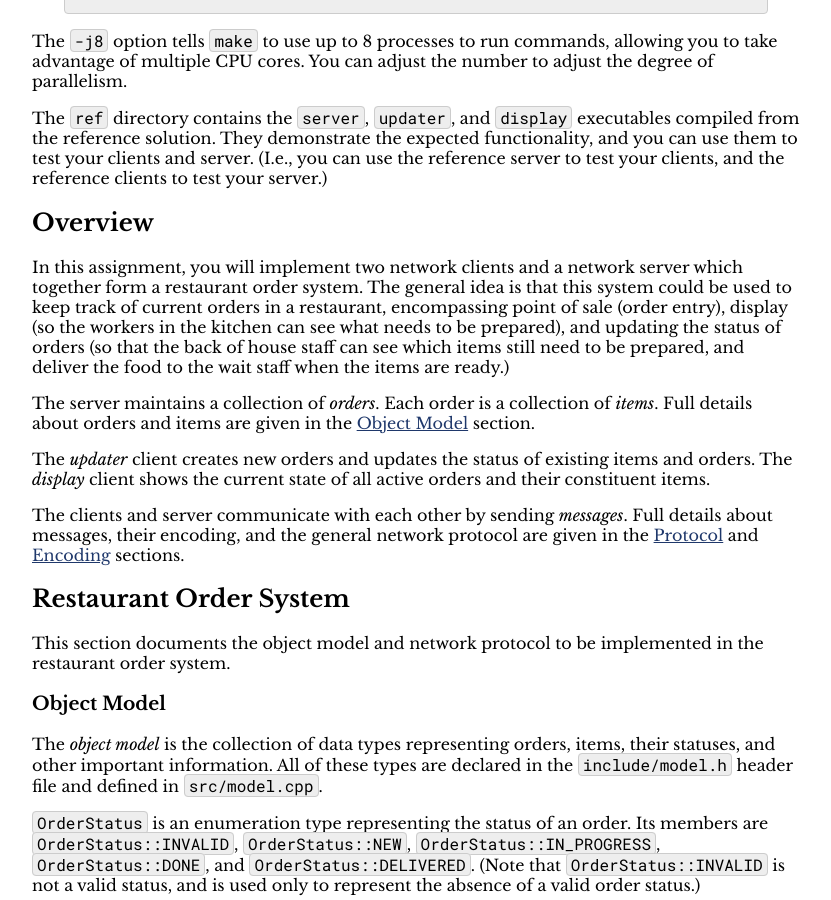
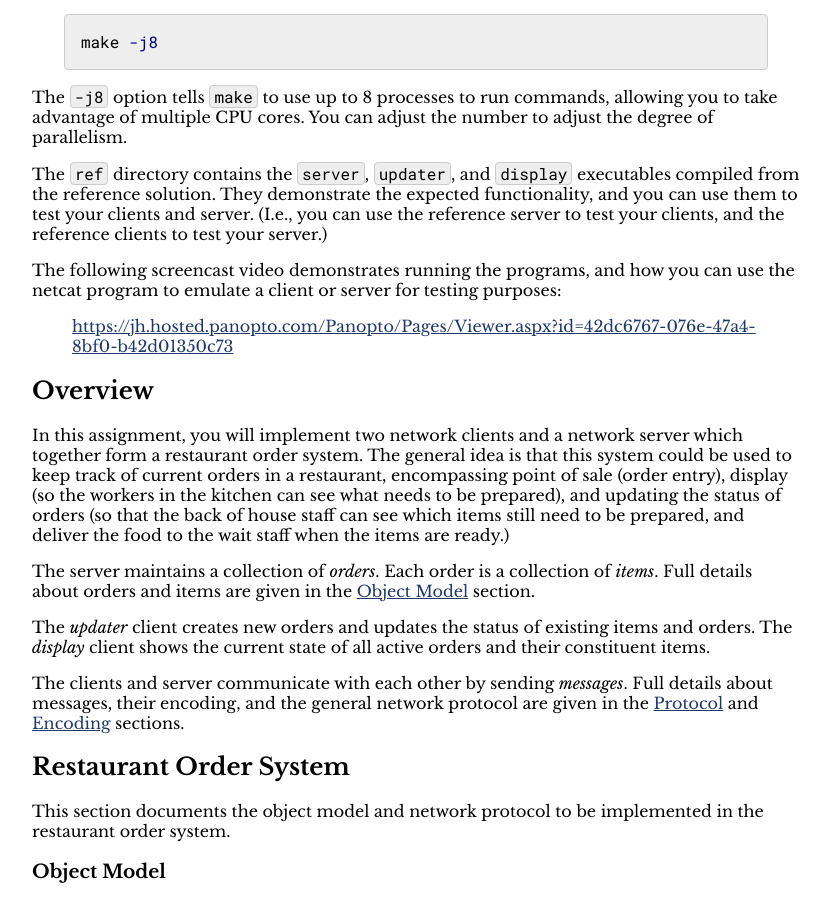
Before and after one commit to jhucsf/spring2026, a Jekyll site: the page built from assign/assign05.md, in a window 1280 px wide and 900 px high, scrolled down 2636 px. Shown: the whole window, without its empty margins (224-1055 px from the left). Built offline with Jekyll 4.4.1, drawn with Linux system fonts in a browser that asks for light colours; some of the changed text lies outside the part shown.

Commit message:
link to a5 screencast video

```diff
--- a/assign/assign05.md
+++ b/assign/assign05.md
@@ -36,6 +36,9 @@ Updates:
   2. When the status of an order changes to `OrderStatus::DELIVERED`,
      it should be immediately removed from the display client's
      collection of orders, before the display is refreshed
+
+*4/15*: linked to a [screencast video](https://jh.hosted.panopto.com/Panopto/Pages/Viewer.aspx?id=42dc6767-076e-47a4-8bf0-b42d01350c73) with some suggestions for running
+and testing the client and server programs.
 
 ## Quick Guide
 
@@ -155,6 +158,12 @@ executables compiled from the reference solution. They demonstrate the
 expected functionality, and you can use them to test your clients and
 server. (I.e., you can use the reference server to test your clients,
 and the reference clients to test your server.)
+
+The following screencast video demonstrates running the programs,
+and how you can use the netcat program to emulate a client or server
+for testing purposes:
+
+> <https://jh.hosted.panopto.com/Panopto/Pages/Viewer.aspx?id=42dc6767-076e-47a4-8bf0-b42d01350c73>
 
 ## Overview
 
```
Also changed, not shown: index.md (+4 -0 lines).
